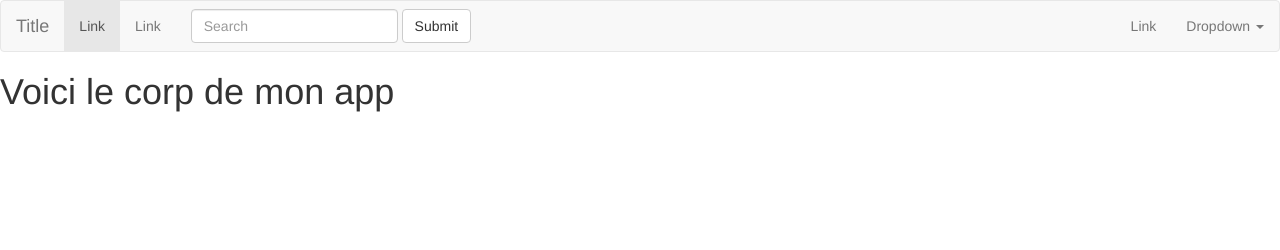
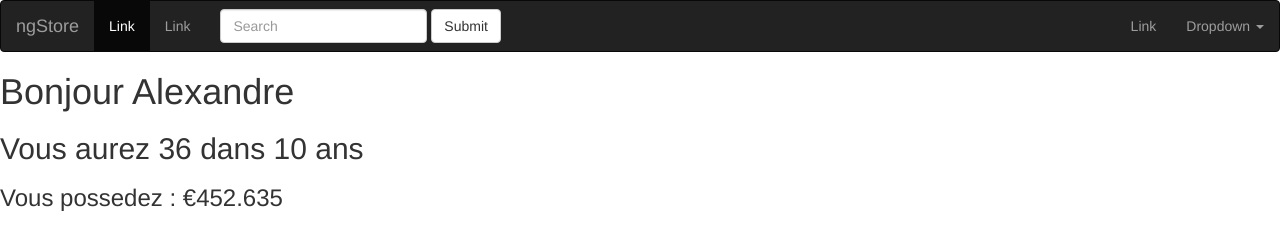
Before and after one commit to champix56/fan_2021_02_22, a website: page index.html in a window 1280 px wide. Drawn offline with nearby package versions, Linux system fonts and the light colour scheme.

Commit message:
mise en place d'angularjs plus nginit ainsi que la lecture de value

```diff
--- a/index.html
+++ b/index.html
@@ -12,11 +12,11 @@
     <script src="//netdna.bootstrapcdn.com/bootstrap/3.3.4/js/bootstrap.min.js"></script>
 
 </head>
-<body>
+<body ng-app ng-init="title='ngStore';name='Alexandre';Age=26;montant=452.635">
     <div id="main">
         <div id="navbar">
 
-            <nav class="navbar navbar-default" role="navigation">
+            <nav class="navbar navbar-inverse" role="navigation">
                 <!-- Brand and toggle get grouped for better mobile display -->
                 <div class="navbar-header">
                     <button type="button" class="navbar-toggle" data-toggle="collapse" data-target=".navbar-ex1-collapse">
@@ -25,7 +25,7 @@
                         <span class="icon-bar"></span>
                         <span class="icon-bar"></span>
                     </button>
-                    <a class="navbar-brand" href="#">Title</a>
+                    <a class="navbar-brand" href="#">{{title}}</a>
                 </div>
 
                 <!-- Collect the nav links, forms, and other content for toggling -->
@@ -50,14 +50,19 @@
                                 <li><a href="#">Something else here</a></li>
                                 <li><a href="#">Separated link</a></li>
                             </ul>
+
                         </li>
                     </ul>
                 </div><!-- /.navbar-collapse -->
             </nav>
         </div><!-- fin #navbar -->
         <div id="wrapper">
-            <h1>Voici le corp de mon app</h1>
+            <h1>Bonjour {{name}}</h1>
+            <h2>Vous aurez {{Age + 10}} dans 10 ans</h2>
+            <h3>Vous possedez : {{montant|currency:'&euro;':3}}</h3>
+
         </div>
     </div>
+    <script src="./node_modules/angular/angular.js"></script>
 </body>
 </html>
```
